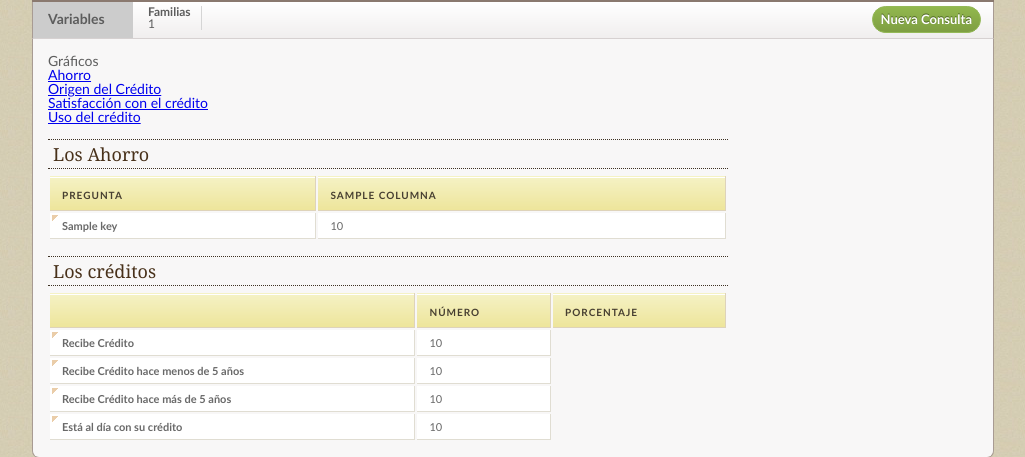
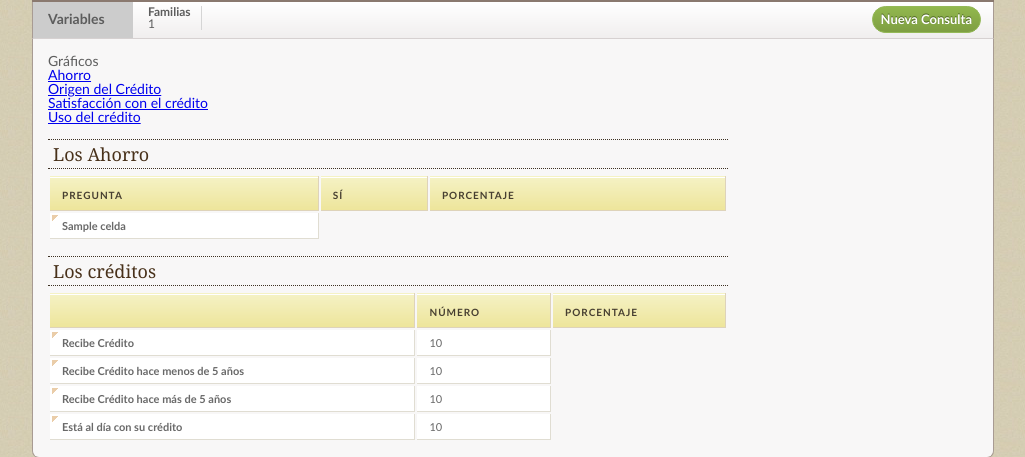
Before and after one commit to CARocha/jfps-achuapa, a Django app: template achuapa/templates/achuapa/ahorro_credito.html in a window 1280 px wide. Shown: the part 170-627 px from the top of the page, without its empty margins (128-1153 px from the left). Run offline with Django 3.2, Linux system fonts and the light colour scheme; the template is opened without the code that fills it: most values are stand-ins (such as "Sample title", 1, 10 or a date in 2020); some libraries are stand-ins or nearby versions.

Commit message:
reparando ahorro, credito, luz y agua?

```diff
--- a/achuapa/templates/achuapa/ahorro_credito.html
+++ b/achuapa/templates/achuapa/ahorro_credito.html
@@ -32,16 +32,14 @@ Gráficos
  <thead>
     <tr>
         <th>Pregunta</th>
-        {%for columna in columnas_ahorro%}
-        <th>{{columna}}</th>
-        {%endfor%}
+        <th>Sí</th>
+        <th>Porcentaje</th>
     </tr>
  </thead>
-    {%for key, value in tabla_ahorro.items%}
+    {%for fila in tabla_ahorro%}
     <tr>
-        <td>{{key|unslugify}}</td>
-        {%for numero in value%}
-        <td>{{numero|floatformat}}</td>
+        {%for celda in fila %}
+        <td>{{celda}}</td>
         {%endfor%}
     </tr>
     {%endfor%}
```
Also changed, not shown: achuapa/encuesta/views.py (+5 -8 lines).
